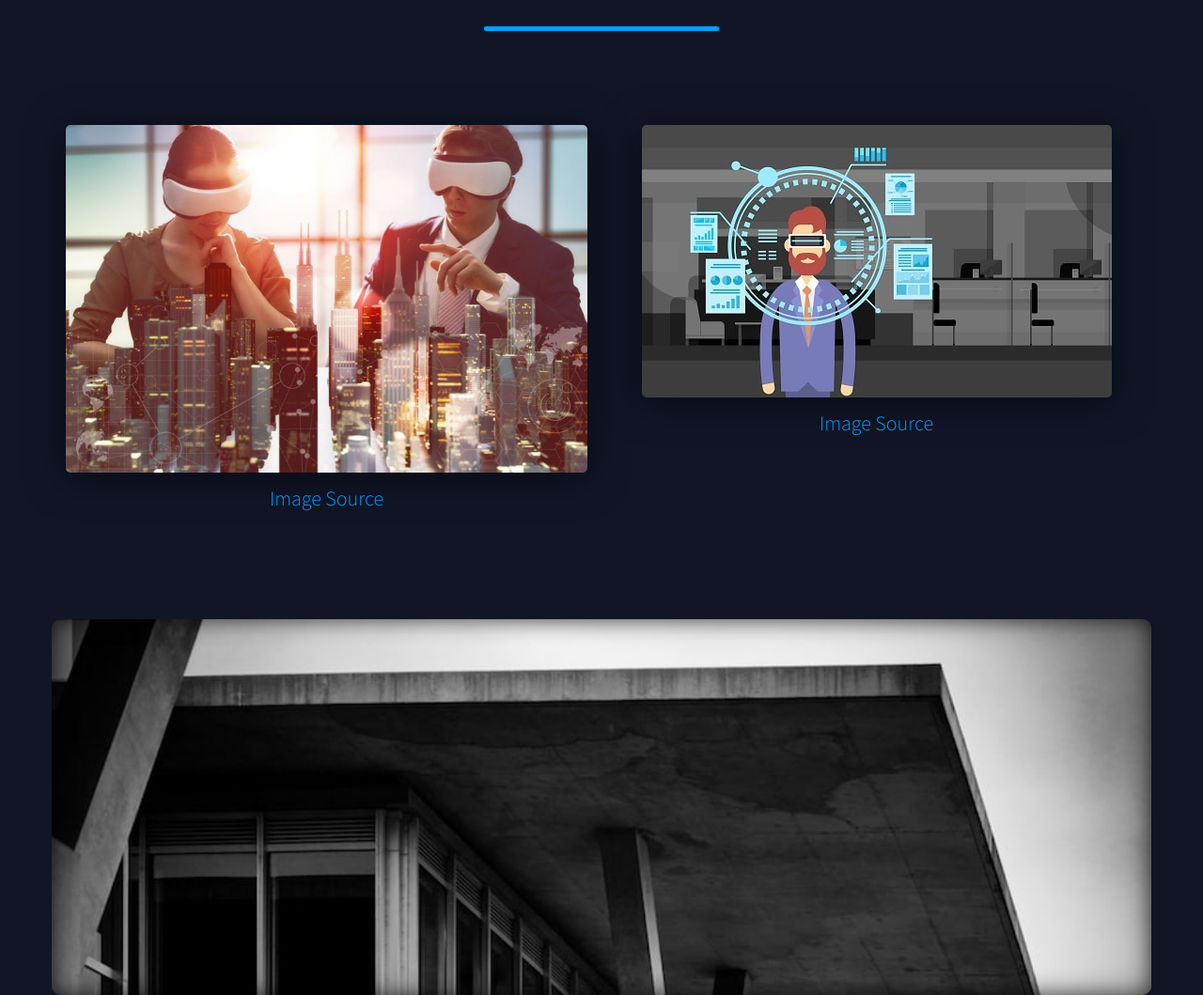
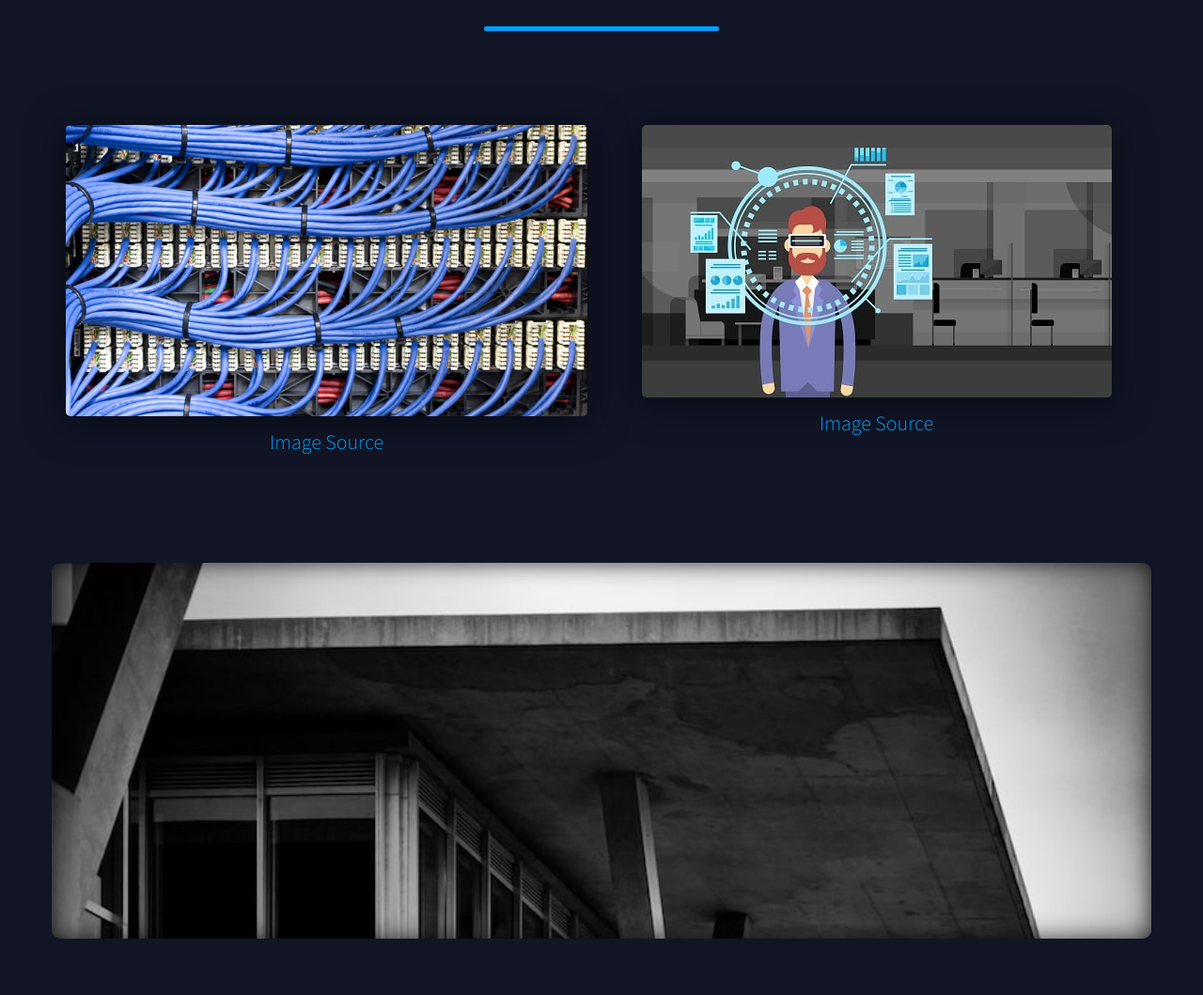
Before and after one commit to sankarrevath/AIWebsite2018, a plain HTML site: page Benefits.html in a window 1280 px wide. Shown: the part 4040-5099 px from the top of the page at 94% size. Drawn offline with Linux system fonts and the light colour scheme.

Commit message:
added more imagery

```diff
--- a/Benefits.html
+++ b/Benefits.html
@@ -75,8 +75,8 @@
   </div><hr class="divider">
   <div class="row content">
     <div class="col-sm-6">
-      <img src="./Benefits_files/Virtual_Reality.jpg" alt="" class="image img-responsive">
-      <a class="image-source" href="http://www.govtech.com/blogs/lohrmann-on-cybersecurity/3-d-government-how-will-augmented-reality-ar-disrupt-the-future-of-technology.html/">Image Source</a>
+      <img src="./Benefits_files/wiring.jpg" alt="" class="image img-responsive">
+      <a class="image-source" href="https://bearcommunications.net/capabilities_residential_commercial_wiring.html">Image Source</a>
     </div>
     <div class="col-sm-6">
       <img src="./Benefits_files/virtual-reality-business.jpg" alt="" class="image img-responsive">
@@ -90,7 +90,7 @@
   </div>
 </div>  <div class="row content">
     <div class="col-sm-4">
-      <img src="./Benefits_files/snapar.jpg" alt="" class="image img-responsive">
+      <img src="./Benefits_files/siri.jpg" alt="" class="image img-responsive">
     </div>
     <div class="col-sm-8">
       <h2 class="section-title">Siri</h2>
```
Also changed, not shown: Benefits_files/siri.jpg (added), Benefits_files/wiring.jpg (added).
